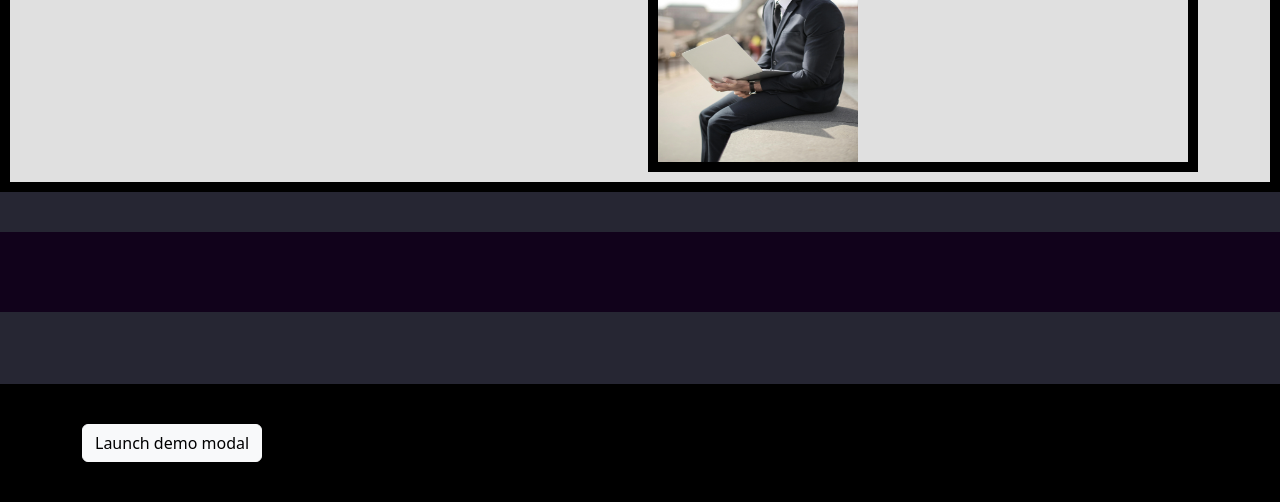
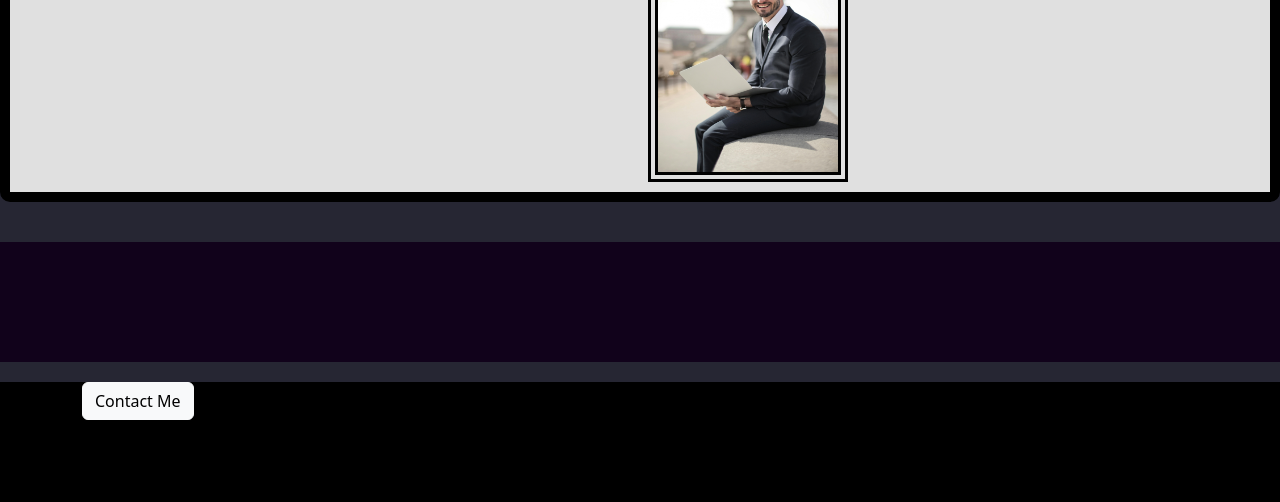
Before and after one commit to Jordan4Neslony/Project-01-Basic-Business-or-Personal-Website, a website: page HTML/index.html in a window 1280 px wide. Shown: the part 298-800 px from the top of the page. Drawn offline with nearby package versions, Linux system fonts and the light colour scheme.

Commit message:
Changes: - Changed some of the casing of the CSS to better match the format I am using currently. - Changed the class of the top spacer in index to head-spacer and the same for the bottom spacer with foot-spacer to ensure the CSS works on the site for them. - Changed the example modal to an actual modal. (Content still needs to be updated once I finish making the form). - Adjusted various CSS propertys.

```diff
--- a/Css/style.css
+++ b/Css/style.css
@@ -9,13 +9,19 @@ body{
     background: rgb(224, 224, 224);
     color:dimgrey;
     height: 300px;
-}
-.intro-image-border{
-    height: 250;
-    width: 200;
     border-width: 10px;
     border-style: solid;
     border-color: black;
+    border-radius: 10px;
+}
+.intro-image-border{
+    margin-top: 20px;
+    border-width: 10px;
+    border-style:double;
+    border-color: black;
+    background: rgb(224, 224, 224);
+    color:dimgrey;
+    border-radius: 0px;
 }
 .spacer{
     background: rgb(17, 2, 27);
@@ -24,14 +30,23 @@ body{
     border-color: rgb(17, 2, 27);
 
 }
-.headerspacer{
-    background: rgb(44, 26, 10);
+.head-spacer{
+    background: rgb(17, 2, 27);
+    margin-top: 0px;
+    margin-bottom: 80px;
+    padding: 40px;
+    height: 120px;
+}
+.foot-spacer{
+    background: rgb(17, 2, 27);
     margin-top: 40px;
     padding: 40px;
-
+    height: 120px;
 }
-.footerspacer{
-    background: rgb(0, 0, 0);
-    margin-top: 40px;
-    padding: 40px;
+.fixed-footer-bar{
+    background: black;
+    height: 120px;
 }
+.description{
+    color: black;
+}
--- a/HTML/index.html
+++ b/HTML/index.html
@@ -12,6 +12,11 @@
 </head>
 
 <body>
+    <!-- Top Spacer -->
+    <div class="head-spacer">
+        <div class="container sm-3 "></div>
+    </div>
+
     <!--Navigation Bar(With Tabs)-->
     <nav class="navbar navbar-expand-md bg-black fixed-top">
         <div class="container-fluid">
@@ -53,18 +58,15 @@
     -->
 
 
-    <!-- Top Spacer -->
-    <div class="spacer">
-        <div class="container sm-3 "></div>
-    </div>
+
     <!--Introductory Text-->
     <div style="margin-top: 60px;">
 
-        <div class="intro-container intro-image-border">
+        <div class="intro-container">
             <div class="container sm-3">
                 <div class="row justify-content-center g-3 ">
-                    <div class="col">
-                        <div class="Description">
+                    <div class="col ">
+                        <div class="description">
                             <!--Heading Text-->
                             <h1>Howdy!
 
@@ -76,10 +78,8 @@
                         </div>
                     </div>
                     <div class="col">
-                        <div class="intro-image-border">
-                            <!--Image of me or some random free stock image-->
-                            <img src="../Images/pexels-olly-3777564.jpg" alt="A Photo of Jordan N." width="200" height="250">
-                        </div>
+                        <!--Image of me or some random free stock image-->
+                        <img class="intro-image-border" src="../Images/pexels-olly-3777564.jpg" alt="A Photo of Jordan N." width="200" height="250"></img>
                     </div>
                 </div>
             </div>
@@ -88,17 +88,17 @@
 
 
     <!-- Bottom Spacer-->
-    <div class="spacer">
+    <div class="foot-spacer">
         <div class="container sm-3 "></div>
     </div>
 
     <!-- Fixed Bottom Spacer-->
     <div class="fixed-bottom">
-        <div class="footerspacer">
+        <div class="fixed-footer-bar">
             <div class="container sm-3 ">
                 <!-- Button trigger modal -->
-                <button type="button" class="btn btn-light" data-bs-toggle="modal" data-bs-target="#exampleModal">
-                    Launch demo modal
+                <button type="button" class="btn btn-light" data-bs-toggle="modal" data-bs-target="#contactMeModal">
+                    Contact Me
                 </button>
 
 
@@ -108,11 +108,11 @@
 
 
     <!-- Survey Contact Me Modal-->
-    <div class="modal fade" id="exampleModal" tabindex="-1" aria-labelledby="exampleModalLabel" aria-hidden="true">
+    <div class="modal fade" id="contactMeModal" tabindex="-1" aria-labelledby="contactMeModalLabel" aria-hidden="true">
         <div class="modal-dialog">
             <div class="modal-content">
                 <div class="modal-header">
-                    <h1 class="modal-title fs-5" id="exampleModalLabel">Modal title</h1>
+                    <h1 class="modal-title fs-5" id="contactMeModalLabel">Modal title</h1>
                     <button type="button" class="btn-close" data-bs-dismiss="modal" aria-label="Close"></button>
                 </div>
                 <div class="modal-body">
```
